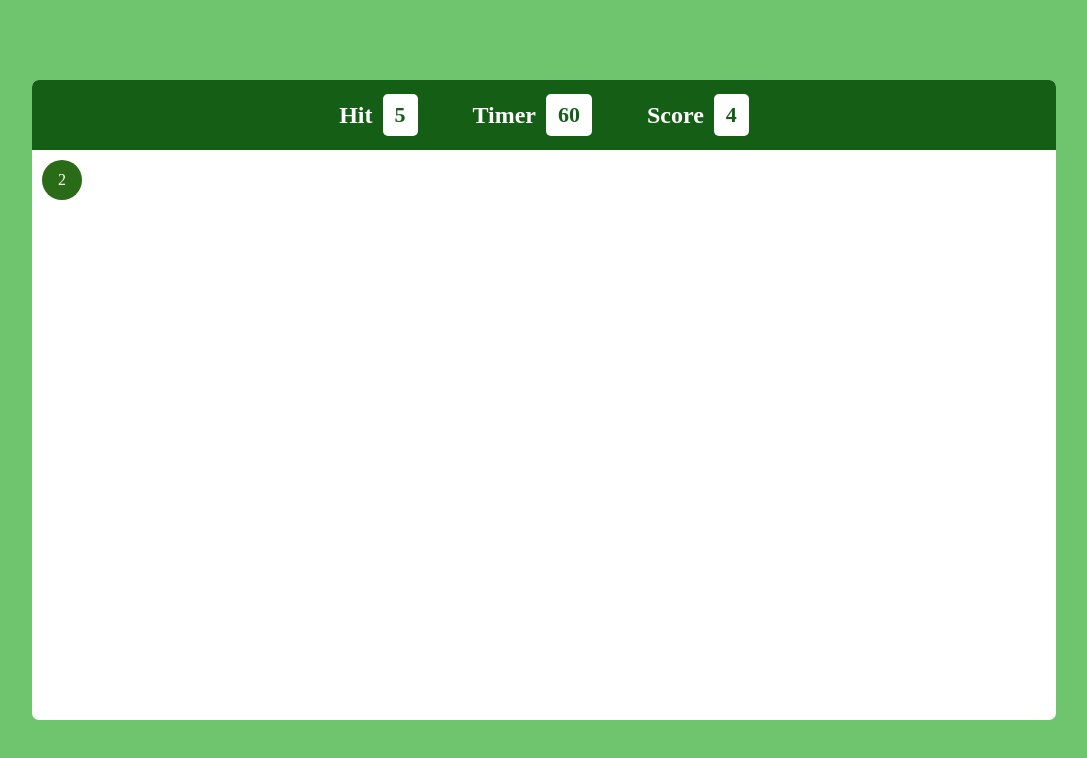
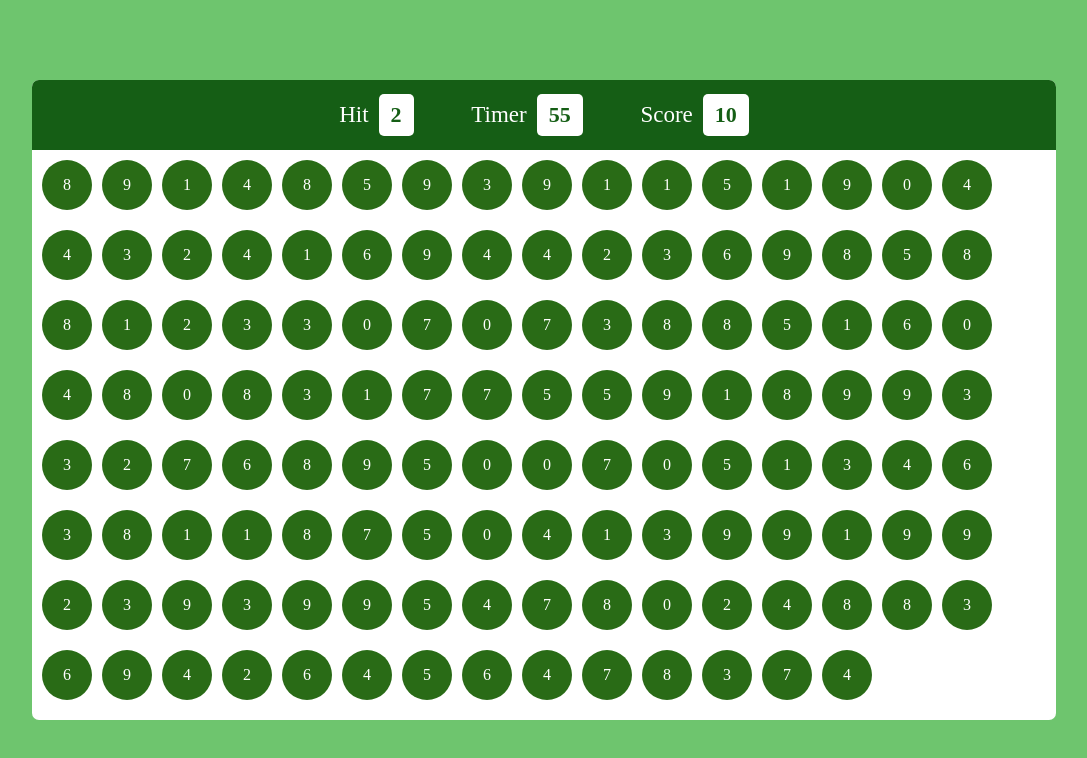
Before and after one commit to Pawan-Ratwana/Bubble-game, a plain HTML site: page index.html in a window 1280 px wide. Shown: the whole page, without its empty margins (96-1183 px from the left). Drawn offline with Linux system fonts and the light colour scheme.

Commit message:
add makebubble, runTier,gethit,inc score fncality

```diff
--- a/index.html
+++ b/index.html
@@ -16,19 +16,19 @@
             <div id="ptop">
                 <div class="elem">
                     <h2>Hit</h2>
-                    <div class="box">5</div>
+                    <div id="hitVal" class="box">5</div>
                 </div>
                 <div class="elem">
                     <h2>Timer</h2>
-                    <div class="box">60</div>
+                    <div id="timerVal" class="box">60</div>
                 </div>
                 <div class="elem">
                     <h2>Score</h2>
-                    <div class="box">4</div>
+                    <div id="scoreVal" class="box">0</div>
                 </div>
             </div>
             <div id="pbtm">
-                <div class="bubble">2</div>
+
             </div>
         </div>
     </div>
--- a/index.js
+++ b/index.js
@@ -1 +1,40 @@
-console.log("Jai Shree Ram")
+
+// function which make the bubble
+function makeBubble() {
+    let cluster = ""
+    for (let i = 1; i <= 126; i++) {
+        const rn = Math.floor(Math.random() * 10);
+        cluster += `<div class="bubble">${rn}</div>`
+    }
+
+    document.querySelector("#pbtm").innerHTML = cluster
+}
+
+// to set run the timer
+let timer = 60;
+function runTimer() {
+    let innerTimer = setInterval(function () {
+        if (timer > 0) {
+            timer--;
+            document.querySelector("#timerVal").textContent = timer;
+        } else {
+            clearInterval(innerTimer);
+        }
+    }, 1000);
+}
+
+// used when someone hit the bubble then change the valve of hit button
+function getNewHit() {
+    let rn = Math.floor(Math.random() * 10);
+    document.querySelector("#hitVal").textContent = rn
+}
+let score = 0;
+function increaseScore() {
+    score += 10;
+    document.querySelector("#scoreVal").textContent = score;
+}
+
+makeBubble();
+runTimer()
+getNewHit();
+increaseScore()
--- a/style.css
+++ b/style.css
@@ -37,12 +37,18 @@ body {
   padding: 0px 30%;
   background-color: rgb(21, 94, 21);
 }
+
 .elem {
   display: flex;
   /* justify-content: center; */
   align-items: center;
   gap: 10px;
   color: #fff;
+}
+
+.elem h2 {
+  font-weight: 500;
+  font-size: 23px;
 }
 
 .box {
@@ -65,8 +71,8 @@ body {
 }
 
 .bubble {
-  width: 40px;
-  height: 40px;
+  width: 50px;
+  height: 50px;
   display: flex;
   justify-content: center;
   align-items: center;
```
